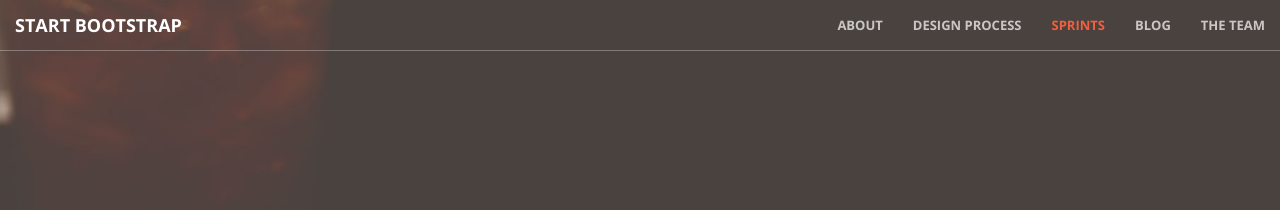
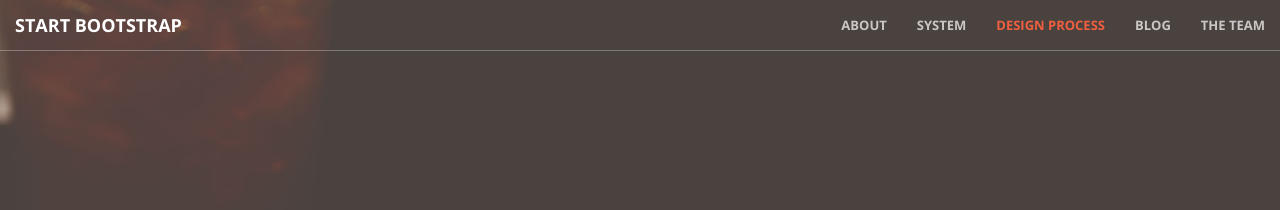
Before and after one commit to Audrey-Lee88/CastleOfAir, a Jekyll site: the page built from docs/index.html, in a window 1280 px wide. Shown: the top 210 px of the page. Built offline with Jekyll 4.4.1, drawn with Linux system fonts in a browser that asks for light colours.

Commit message:
Update nav.html

```diff
--- a/docs/_includes/nav.html
+++ b/docs/_includes/nav.html
@@ -18,10 +18,10 @@
                     <a class="page-scroll" href="#about">About</a>
                 </li>
                 <li>
-                    <a class="page-scroll" href="#design">Design Process</a>
+                    <a class="page-scroll" href="#system">System</a>
                 </li>
                 <li>
-                    <a class="page-scroll" href="#sprints">Sprints</a>
+                    <a class="page-scroll" href="#sprints">Design Process</a>
                 </li>
                 <li>
                     <a class="page-scroll" href="#blog">Blog</a>
```
